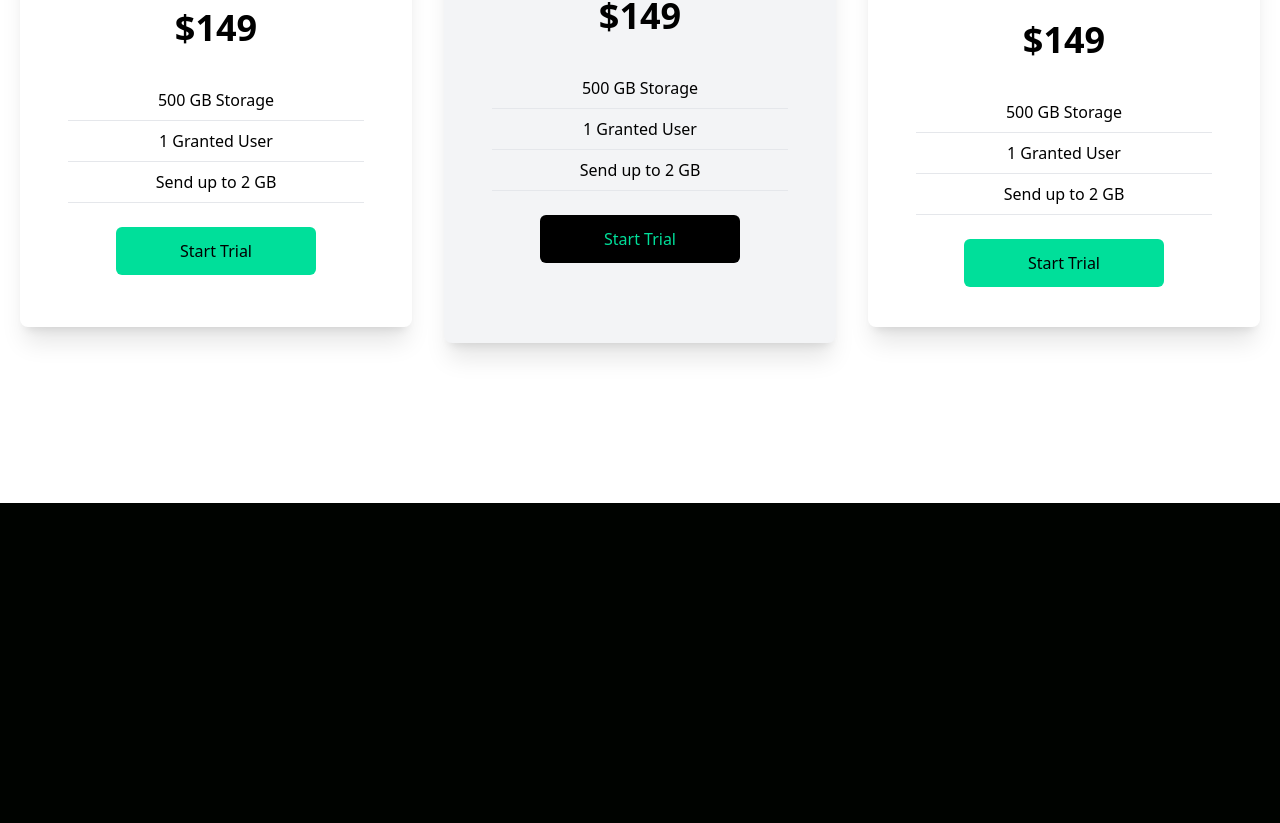
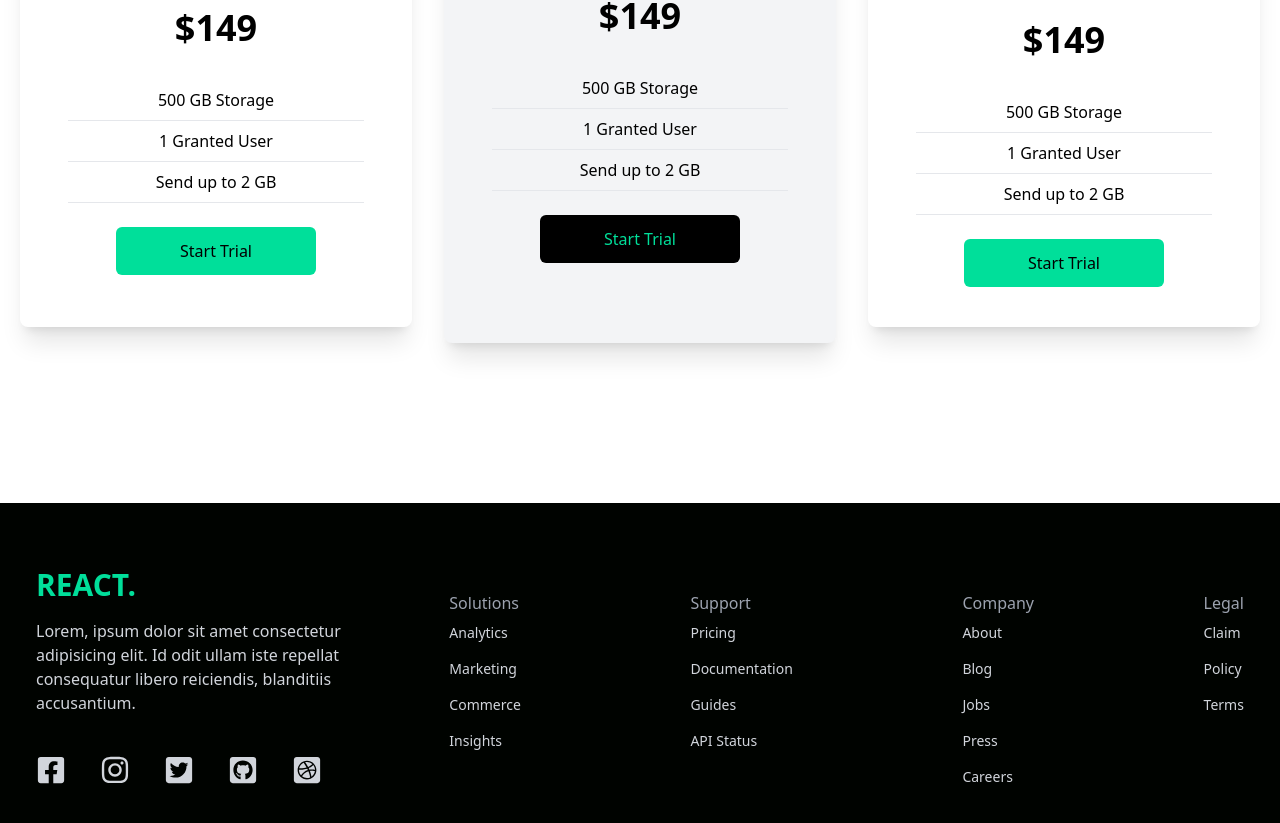
Before and after one commit to MattOz/React-Finance-Site, a React (Create React App) app: page / in a window 1280 px wide. Shown: the part 1971-2794 px from the top of the page. Before the commit the page ends 2474 px from the top, so only its background shows below. Built offline with nearby package versions, Linux system fonts and the light colour scheme.

Commit message:
finished adding components and updated styling

```diff
--- a/src/App.js
+++ b/src/App.js
@@ -4,6 +4,7 @@ import Hero from "./components/Hero";
 import Analytics from "./components/Analytics";
 import Newsletter from "./components/Newsletter";
 import Cards from "./components/Cards";
+import Footer from "./components/Footer";
 
 function App() {
   return (
@@ -13,6 +14,7 @@ function App() {
      <Analytics />
      <Newsletter />
      <Cards />
+     <Footer />
     </div>
   );
 }
--- a/src/components/Analytics.jsx
+++ b/src/components/Analytics.jsx
@@ -15,7 +15,7 @@ const Analytics = () => {
             dolore autem cum ullam sed odit perspiciatis. Doloribus quos velit,
             eveniet ex deserunt fuga?
           </p>
-          <button className='bg-black text-[#00df9a] w-[200px] rounded-md font-medium my-6 mx-auto md:mx-0 py-3'>Get Started</button>
+          <button className='bg-black text-[#00df9a] w-[200px] rounded-md font-medium my-6 mx-auto md:mx-0 py-3 hover:bg-[#00df9a] hover:text-black'>Get Started</button>
         </div>
       </div>
     </div>
--- /dev/null
+++ b/src/components/Footer.jsx
@@ -0,0 +1,66 @@
+import React from 'react';
+import {
+  FaDribbbleSquare,
+  FaFacebookSquare,
+  FaGithubSquare,
+  FaInstagram,
+  FaTwitterSquare,
+} from 'react-icons/fa';
+
+const Footer = () => {
+  return (
+    <div className='max-w-[1240px] mx-auto py-16 px-4 grid lg:grid-cols-3 gap-8 text-gray-300'>
+      <div>
+        <h1 className='w-full text-3xl font-bold text-[#00df9a]'>REACT.</h1>
+        <p className='py-4'>Lorem, ipsum dolor sit amet consectetur adipisicing elit. Id odit ullam iste repellat consequatur libero reiciendis, blanditiis accusantium.</p>
+        <div className='flex justify-between md:w-[75%] my-6'>
+            <FaFacebookSquare size={30} />
+            <FaInstagram size={30} />
+            <FaTwitterSquare size={30} />
+            <FaGithubSquare size={30} />
+            <FaDribbbleSquare size={30} />
+        </div>
+      </div>
+      <div className='lg:col-span-2 flex justify-between mt-6'>
+    <div>
+        <h6 className='font-medium text-gray-400'>Solutions</h6>
+        <ul>
+            <li className='py-2 text-sm'>Analytics</li>
+            <li className='py-2 text-sm'>Marketing</li>
+            <li className='py-2 text-sm'>Commerce</li>
+            <li className='py-2 text-sm'>Insights</li>
+        </ul>
+    </div>
+    <div>
+        <h6 className='font-medium text-gray-400'>Support</h6>
+        <ul>
+            <li className='py-2 text-sm'>Pricing</li>
+            <li className='py-2 text-sm'>Documentation</li>
+            <li className='py-2 text-sm'>Guides</li>
+            <li className='py-2 text-sm'>API Status</li>
+        </ul>
+    </div>
+    <div>
+        <h6 className='font-medium text-gray-400'>Company</h6>
+        <ul>
+            <li className='py-2 text-sm'>About</li>
+            <li className='py-2 text-sm'>Blog</li>
+            <li className='py-2 text-sm'>Jobs</li>
+            <li className='py-2 text-sm'>Press</li>
+            <li className='py-2 text-sm'>Careers</li>
+        </ul>
+    </div>
+    <div>
+        <h6 className='font-medium text-gray-400'>Legal</h6>
+        <ul>
+            <li className='py-2 text-sm'>Claim</li>
+            <li className='py-2 text-sm'>Policy</li>
+            <li className='py-2 text-sm'>Terms</li>
+        </ul>
+    </div>
+      </div>
+    </div>
+  );
+};
+
+export default Footer;
--- a/src/components/Hero.jsx
+++ b/src/components/Hero.jsx
@@ -1,30 +1,35 @@
-import React from 'react';
-import Typed from 'react-typed';
+import React from "react";
+import Typed from "react-typed";
 
 const Hero = () => {
   return (
-    <div className='text-white'>
-      <div className='max-w-[800px] mt-[-96px] w-full h-screen mx-auto text-center flex flex-col justify-center'>
-        <p className='text-[#00df9a] font-bold p-2'>
+    <div className="text-white">
+      <div className="max-w-[800px] mt-[-96px] w-full h-screen mx-auto text-center flex flex-col justify-center">
+        <p className="text-[#00df9a] font-bold p-2">
           GROWING WITH DATA ANALYTICS
         </p>
-        <h1 className='md:text-7xl sm:text-6xl text-4xl font-bold md:py-6'>
+        <h1 className="md:text-7xl sm:text-6xl text-4xl font-bold md:py-6">
           Grow with data.
         </h1>
-        <div className='flex justify-center items-center'>
-          <p className='md:text-5xl sm:text-4xl text-xl font-bold py-4'>
+        <div className="flex justify-center items-center">
+          <p className="md:text-5xl sm:text-4xl text-xl font-bold py-4">
             Fast, flexible financing for
           </p>
           <Typed
-          className='md:text-5xl sm:text-4xl text-xl font-bold md:pl-4 pl-2'
-            strings={['BTB', 'BTC', 'SASS']}
+            className="md:text-5xl sm:text-4xl text-xl font-bold md:pl-4 pl-2"
+            strings={["BTB", "BTC", "SASS"]}
             typeSpeed={120}
             backSpeed={140}
             loop
           />
         </div>
-        <p className='md:text-2xl text-xl font-bold text-gray-500'>Monitor your data analytics to increase revenue for BTB, BTC, & SASS platforms.</p>
-        <button className='bg-[#00df9a] w-[200px] rounded-md font-medium my-6 mx-auto py-3 text-black'>Get Started</button>
+        <p className="md:text-2xl text-xl font-bold text-gray-500">
+          Monitor your data analytics to increase revenue for BTB, BTC, & SASS
+          platforms.
+        </p>
+        <button className="bg-[#00df9a] w-[200px] rounded-md font-medium my-6 mx-auto py-3 text-black hover:bg-white">
+          Get Started
+        </button>
       </div>
     </div>
   );
--- a/src/components/Navbar.jsx
+++ b/src/components/Navbar.jsx
@@ -1,5 +1,5 @@
-import React, { useState } from 'react';
-import { AiOutlineClose, AiOutlineMenu } from 'react-icons/ai';
+import React, { useState } from "react";
+import { AiOutlineClose, AiOutlineMenu } from "react-icons/ai";
 
 const Navbar = () => {
   const [nav, setNav] = useState(false);
@@ -9,25 +9,43 @@ const Navbar = () => {
   };
 
   return (
-    <div className='flex justify-between items-center h-24 max-w-[1240px] mx-auto px-4 text-white'>
-      <h1 className='w-full text-3xl font-bold text-[#00df9a]'>REACT.</h1>
-      <ul className='hidden md:flex'>
-        <li className='p-4'>Home</li>
-        <li className='p-4'>Company</li>
-        <li className='p-4'>Resources</li>
-        <li className='p-4'>About</li>
-        <li className='p-4'>Contact</li>
+    <div className="flex justify-between items-center h-24 max-w-[1240px] mx-auto px-4 text-white">
+      <h1 className="w-full text-3xl font-bold text-[#00df9a]">MATT OSBORNE</h1>
+      <ul className="hidden md:flex">
+        <ul className="hidden md:flex">
+          <li className="p-4 hover:text-[#00df9a]">
+            <a href="#">Home</a>
+          </li>
+          <li className="p-4 hover:text-[#00df9a]">
+            <a href="#">Company</a>
+          </li>
+          <li className="p-4 hover:text-[#00df9a]">
+            <a href="#">Resources</a>
+          </li>
+          <li className="p-4 hover:text-[#00df9a]">
+            <a href="#">About</a>
+          </li>
+          <li className="p-4 hover:text-[#00df9a]">
+            <a href="#">Contact</a>
+          </li>
+        </ul>
       </ul>
-      <div onClick={handleNav} className='block md:hidden'>
-          {nav ? <AiOutlineClose size={20}/> : <AiOutlineMenu size={20} />}
+      <div onClick={handleNav} className="block md:hidden">
+        {nav ? <AiOutlineClose size={20} /> : <AiOutlineMenu size={20} />}
       </div>
-      <ul className={nav ? 'fixed left-0 top-0 w-[60%] h-full border-r border-r-gray-900 bg-[#000300] ease-in-out duration-500' : 'ease-in-out duration-500 fixed left-[-100%]'}>
-        <h1 className='w-full text-3xl font-bold text-[#00df9a] m-4'>REACT.</h1>
-          <li className='p-4 border-b border-gray-600'>Home</li>
-          <li className='p-4 border-b border-gray-600'>Company</li>
-          <li className='p-4 border-b border-gray-600'>Resources</li>
-          <li className='p-4 border-b border-gray-600'>About</li>
-          <li className='p-4'>Contact</li>
+      <ul
+        className={
+          nav
+            ? "fixed left-0 top-0 w-[60%] h-full border-r border-r-gray-900 bg-[#000300] ease-in-out duration-500"
+            : "ease-in-out duration-500 fixed left-[-100%]"
+        }
+      >
+        <h1 className="w-full text-3xl font-bold text-[#00df9a] m-4">REACT.</h1>
+        <li className="p-4 border-b border-gray-600">Home</li>
+        <li className="p-4 border-b border-gray-600">Company</li>
+        <li className="p-4 border-b border-gray-600">Resources</li>
+        <li className="p-4 border-b border-gray-600">About</li>
+        <li className="p-4">Contact</li>
       </ul>
     </div>
   );
--- a/src/components/Newsletter.jsx
+++ b/src/components/Newsletter.jsx
@@ -17,7 +17,7 @@ const Newsletter = () => {
               type='email'
               placeholder='Enter Email'
             />
-            <button className='bg-[#00df9a] text-black rounded-md font-medium w-[200px] ml-4 my-6 px-6 py-3'>
+            <button className='bg-[#00df9a] text-black rounded-md font-medium w-[200px] ml-4 my-6 px-6 py-3 hover:bg-white'>
               Notify Me
             </button>
           </div>
```
